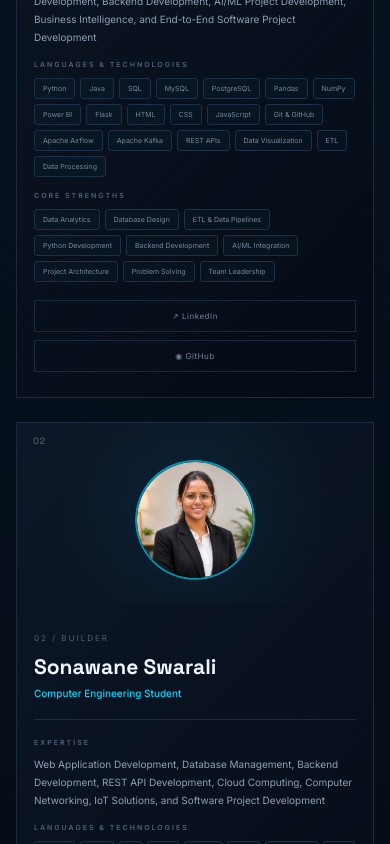
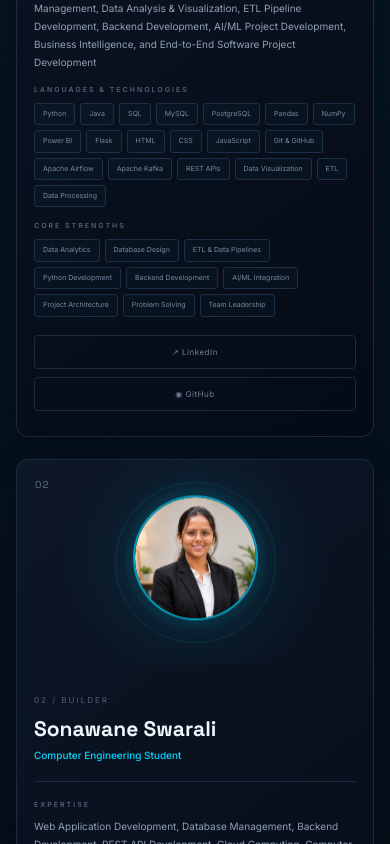
Before and after one commit to vidyawaghchaure-data/tech-builders, a React (Vite) app: page / in a window 390 px wide. Shown: the part 3080-3924 px from the top of the page. Built offline with nearby package versions, Linux system fonts and the light colour scheme.

Commit message:
Fix responsive team members section

```diff
--- a/src/index.css
+++ b/src/index.css
@@ -77,7 +77,6 @@ button {
   overflow: hidden;
 }
 
-
 /* =========================================================
    NAVBAR
 ========================================================= */
@@ -238,7 +237,6 @@ button {
     opacity: 0.4;
   }
 }
-
 
 /* =========================================================
    GENERAL
@@ -341,7 +339,6 @@ h2 span {
 
   color: var(--cyan);
 }
-
 
 /* =========================================================
    HERO
@@ -498,7 +495,6 @@ h2 span {
   font-size: 9px;
 }
 
-
 /* =========================================================
    ABOUT
 ========================================================= */
@@ -533,7 +529,6 @@ h2 span {
   line-height: 1.9;
 }
 
-
 /* =========================================================
    MISSION
 ========================================================= */
@@ -601,30 +596,37 @@ h2 span {
   line-height: 1.7;
 }
 
-
 /* =========================================================
-   TEAM
+   TEAM MEMBERS — RESPONSIVE + ANIMATED
 ========================================================= */
 
 .team {
+  position: relative;
+  overflow: hidden;
   border-top: 1px solid var(--border);
-
   background:
-    radial-gradient(
-      circle at 50% 20%,
-      rgba(0, 217, 255, 0.035),
-      transparent 35%
-    ),
+    radial-gradient(circle at 50% 15%, rgba(0, 217, 255, 0.055), transparent 34%),
     #050b16;
 }
 
+.team::before {
+  content: "";
+  position: absolute;
+  inset: 0;
+  pointer-events: none;
+  background:
+    linear-gradient(rgba(0, 217, 255, 0.018) 1px, transparent 1px),
+    linear-gradient(90deg, rgba(0, 217, 255, 0.018) 1px, transparent 1px);
+  background-size: 55px 55px;
+  mask-image: linear-gradient(to bottom, black, transparent 85%);
+}
+
 .team-heading {
+  position: relative;
+  z-index: 1;
   display: grid;
-
   grid-template-columns: 1fr 1fr;
-
   gap: 80px;
-
   margin-top: 55px;
 }
 
@@ -635,269 +637,245 @@ h2 span {
 .crew-status {
   display: flex;
   align-items: center;
-
   gap: 8px;
-
   color: #63728a;
-
   font-size: 9px;
-
   letter-spacing: 1.5px;
 }
 
 .team-intro p {
   margin-top: 20px;
-
   color: var(--muted);
-
   font-size: 13px;
-
   line-height: 1.8;
 }
 
 .team-grid {
+  position: relative;
+  z-index: 1;
   display: grid;
-
   grid-template-columns: repeat(2, minmax(0, 1fr));
-
-  gap: 20px;
-
+  gap: 24px;
   margin-top: 70px;
 }
 
-
-/* TEAM CARD */
-
 .member-card {
+  position: relative;
   display: grid;
-
-  grid-template-columns: 220px minmax(0, 1fr);
-
+  grid-template-columns: minmax(170px, 0.8fr) minmax(0, 1.2fr);
   min-width: 0;
-
   overflow: hidden;
-
+  isolation: isolate;
   border: 1px solid var(--border);
-
-  background:
-    linear-gradient(
-      135deg,
-      rgba(13, 23, 39, 0.98),
-      rgba(5, 11, 22, 0.98)
-    );
-
-  transition:
-    transform 0.3s,
-    border-color 0.3s;
+  border-radius: 12px;
+  background: linear-gradient(145deg, rgba(13, 23, 39, 0.98), rgba(5, 11, 22, 0.98));
+  box-shadow: 0 15px 45px rgba(0, 0, 0, 0.18);
+  transform: translateY(20px);
+  opacity: 0;
+  animation: memberCardIn 0.7s cubic-bezier(.2,.7,.2,1) forwards;
+  transition: transform 0.35s ease, border-color 0.35s ease, box-shadow 0.35s ease;
+}
+
+.member-card:nth-child(1) { animation-delay: 0.08s; }
+.member-card:nth-child(2) { animation-delay: 0.16s; }
+.member-card:nth-child(3) { animation-delay: 0.24s; }
+.member-card:nth-child(4) { animation-delay: 0.32s; }
+.member-card:nth-child(5) { animation-delay: 0.40s; }
+
+.member-card::after {
+  content: "";
+  position: absolute;
+  inset: 0;
+  z-index: -1;
+  opacity: 0;
+  background: radial-gradient(circle at 20% 20%, rgba(0, 217, 255, 0.12), transparent 38%);
+  transition: opacity 0.35s ease;
 }
 
 .member-card:hover {
-  transform: translateY(-6px);
-
-  border-color: rgba(0, 217, 255, 0.5);
-}
+  transform: translateY(-8px);
+  border-color: rgba(0, 217, 255, 0.55);
+  box-shadow: 0 20px 55px rgba(0, 217, 255, 0.08);
+}
+
+.member-card:hover::after {
+  opacity: 1;
+}
+
+/* PHOTO */
 
 .member-photo-wrapper {
   position: relative;
-
   display: flex;
-
   align-items: center;
-
   justify-content: center;
-
+  min-width: 0;
   min-height: 330px;
-
-  background:
-    radial-gradient(
-      circle,
-      rgba(0, 217, 255, 0.08),
-      transparent 65%
-    );
+  padding: 28px 18px;
+  overflow: hidden;
+  background: radial-gradient(circle at center, rgba(0, 217, 255, 0.10), transparent 65%);
+}
+
+.member-photo-wrapper::after {
+  content: "";
+  position: absolute;
+  width: 210px;
+  height: 210px;
+  border: 1px solid rgba(0, 217, 255, 0.12);
+  border-radius: 50%;
+  animation: photoRing 7s linear infinite;
+  pointer-events: none;
 }
 
 .member-photo {
+  position: relative;
+  z-index: 2;
   width: 155px;
   height: 155px;
-
   min-width: 155px;
   min-height: 155px;
-
-  aspect-ratio: 1 / 1;
-
-  flex-shrink: 0;
-
+  flex: 0 0 155px;
+  overflow: hidden;
+  border: 2px solid rgba(0, 217, 255, 0.7);
   border-radius: 50%;
-
-  clip-path: circle(50% at 50% 50%);
-
-  overflow: hidden;
-
-  isolation: isolate;
-
-  border: 2px solid rgba(0, 217, 255, 0.65);
-
   background: #0b1424;
-
-  box-shadow:
-    0 0 0 8px rgba(0, 217, 255, 0.035),
-    0 0 35px rgba(0, 217, 255, 0.08);
+  box-shadow: 0 0 0 8px rgba(0, 217, 255, 0.035), 0 0 35px rgba(0, 217, 255, 0.13);
+  animation: photoFloat 4s ease-in-out infinite;
 }
 
 .member-photo img {
+  display: block;
   width: 100%;
   height: 100%;
-
-  display: block;
-
+  max-width: 100%;
   object-fit: cover;
-
   object-position: center;
-
   border-radius: 50%;
 }
 
 .member-index {
   position: absolute;
-
   top: 18px;
   left: 18px;
-
+  z-index: 3;
   color: #607087;
-
   font-family: var(--font-display);
-
   font-size: 10px;
-
   letter-spacing: 1px;
 }
+
+/* INFORMATION */
 
 .member-info {
   min-width: 0;
-
   padding: 28px 25px;
+  overflow-wrap: anywhere;
 }
 
 .member-number {
   color: #526178;
-
   font-size: 8px;
-
   letter-spacing: 2px;
 }
 
 .member-info h3 {
   margin-top: 14px;
-
   color: #f1f6fd;
-
   font-size: 24px;
-
   line-height: 1.1;
 }
 
 .member-info h4 {
   margin-top: 8px;
-
   color: var(--cyan);
-
   font-size: 10px;
-
   font-weight: 500;
-
   line-height: 1.5;
 }
 
 .member-line {
   width: 100%;
   height: 1px;
-
   margin: 18px 0;
-
   background: var(--border);
 }
 
 .expertise-title {
   margin-top: 14px;
-
   color: #526178;
-
   font-size: 7px;
-
   font-weight: 600;
-
   letter-spacing: 2px;
 }
 
 .expertise {
   margin-top: 8px;
-
   color: #91a0b4;
-
   font-size: 10px;
-
   line-height: 1.7;
 }
 
 .skill-tags {
   display: flex;
-
   flex-wrap: wrap;
-
   gap: 5px;
-
   margin-top: 9px;
 }
 
 .skill-tags span,
 .tags span {
   padding: 6px 8px;
-
   border: 1px solid #1d3048;
-
   border-radius: 3px;
-
   background: rgba(0, 217, 255, 0.025);
-
   color: #77879d;
-
   font-size: 7px;
-
-  line-height: 1;
-
-  white-space: nowrap;
+  line-height: 1.2;
+  white-space: normal;
 }
 
 .member-links {
   display: flex;
-
   flex-wrap: wrap;
-
   gap: 10px;
-
   margin-top: 22px;
 }
 
 .member-links a {
+  display: inline-flex;
+  align-items: center;
+  justify-content: center;
+  min-height: 34px;
   padding: 8px 11px;
-
   border: 1px solid var(--border);
-
+  border-radius: 4px;
   color: #718198;
-
   font-size: 8px;
-
   letter-spacing: 0.5px;
-
-  transition: 0.25s;
+  transition: 0.25s ease;
 }
 
 .member-links a:hover {
   border-color: var(--cyan);
-
   color: var(--cyan);
-}
-
+  transform: translateY(-2px);
+}
+
+@keyframes memberCardIn {
+  from { opacity: 0; transform: translateY(20px); }
+  to { opacity: 1; transform: translateY(0); }
+}
+
+@keyframes photoFloat {
+  0%, 100% { transform: translateY(0); }
+  50% { transform: translateY(-7px); }
+}
+
+@keyframes photoRing {
+  from { transform: rotate(0deg) scale(0.96); }
+  50% { transform: rotate(180deg) scale(1.03); }
+  to { transform: rotate(360deg) scale(0.96); }
+}
 
 /* =========================================================
    PROJECTS
@@ -991,7 +969,6 @@ h2 span {
 
   margin-top: 20px;
 }
-
 
 /* =========================================================
    FUTURISTIC TECHNOLOGY // TOOLBOX
@@ -1288,7 +1265,6 @@ h2 span {
     inset 0 0 20px rgba(0, 217, 255, 0.04);
 }
 
-
 /* =========================================================
    MISSION PROTOCOL // FROM IDEA TO EXECUTION
 ========================================================= */
@@ -1535,7 +1511,6 @@ h2 span {
   line-height: 1.7;
 }
 
-
 /* =========================================================
    CONTACT
 ========================================================= */
@@ -1602,7 +1577,6 @@ h2 span {
   margin-top: 30px;
 }
 
-
 /* =========================================================
    MODAL
 ========================================================= */
@@ -1798,7 +1772,6 @@ h2 span {
   cursor: pointer;
 }
 
-
 /* SUCCESS */
 
 .success-screen {
@@ -1864,7 +1837,6 @@ h2 span {
   margin-top: 30px;
 }
 
-
 /* =========================================================
    FOOTER
 ========================================================= */
@@ -1907,7 +1879,6 @@ footer p {
   letter-spacing: 1px;
 }
 
-
 /* =========================================================
    ANIMATIONS
 ========================================================= */
@@ -1940,7 +1911,6 @@ footer p {
   }
 }
 
-
 /* =========================================================
    TABLET
 ========================================================= */
@@ -1965,13 +1935,12 @@ footer p {
     padding-left: 5%;
     padding-right: 5%;
   }
-
   .team-grid {
     grid-template-columns: 1fr;
   }
 
   .member-card {
-    grid-template-columns: 260px minmax(0, 1fr);
+    grid-template-columns: minmax(220px, 0.7fr) minmax(0, 1.3fr);
   }
 
 .tech-list {
@@ -1987,7 +1956,6 @@ footer p {
   }
 
 }
-
 
 /* =========================================================
    MOBILE
@@ -2017,7 +1985,6 @@ footer p {
   .status {
     margin-left: auto;
   }
-
 
   /* HERO */
 
@@ -2065,7 +2032,6 @@ footer p {
     margin-top: 55px;
   }
 
-
   /* GENERAL */
 
   .section {
@@ -2080,7 +2046,6 @@ footer p {
     letter-spacing: -2px;
   }
 
-
   /* ABOUT */
 
   .two-column {
@@ -2095,7 +2060,6 @@ footer p {
     font-size: 12px;
   }
 
-
   /* MISSION */
 
   .mission > h2 {
@@ -2115,15 +2079,11 @@ footer p {
   .mission-box h3 {
     margin-top: 45px;
   }
-
-
-  /* TEAM (MOBILE LAYOUT FIX) */
+  /* TEAM — MOBILE */
 
   .team-heading {
     grid-template-columns: 1fr;
-
     gap: 30px;
-
     margin-top: 45px;
   }
 
@@ -2133,109 +2093,54 @@ footer p {
 
   .team-grid {
     grid-template-columns: 1fr;
-
-    gap: 24px;
-
+    gap: 22px;
     margin-top: 40px;
   }
 
   .member-card {
     display: flex;
-
     flex-direction: column;
-
     width: 100%;
-
-    overflow: hidden;
+    min-width: 0;
+    border-radius: 12px;
   }
 
   .member-photo-wrapper {
-    position: relative;
-
-    display: flex;
-
-    align-items: center;
-
-    justify-content: center;
-
     width: 100%;
-
-    min-height: 220px;
-
-    padding: 24px 0 10px 0;
-
-    background:
-      radial-gradient(
-        circle,
-        rgba(0, 217, 255, 0.08),
-        transparent 70%
-      );
+    min-height: 235px;
+    height: 235px;
+    padding: 25px 0;
+  }
+
+  .member-photo-wrapper::after {
+    width: 185px;
+    height: 185px;
   }
 
   .member-photo {
-    width: 140px;
-    height: 140px;
-
-    min-width: 140px;
-    min-height: 140px;
-
-    aspect-ratio: 1 / 1;
-
-    flex-shrink: 0;
-
-    border-radius: 50%;
-
-    clip-path: circle(50% at 50% 50%);
-
-    overflow: hidden;
-
-    isolation: isolate;
-
-    border: 2px solid rgba(0, 217, 255, 0.65);
-
-    background: #0b1424;
-
-    box-shadow:
-      0 0 0 6px rgba(0, 217, 255, 0.035),
-      0 0 25px rgba(0, 217, 255, 0.1);
-  }
-
-  .member-photo img {
-    width: 100%;
-    height: 100%;
-
-    display: block;
-
-    object-fit: cover;
-
-    object-position: center;
-
-    border-radius: 50%;
-  }
-
-  .member-index {
-    top: 12px;
-
-    left: 16px;
-
-    font-size: 9px;
+    width: 145px;
+    height: 145px;
+    min-width: 145px;
+    min-height: 145px;
+    flex-basis: 145px;
   }
 
   .member-info {
     width: 100%;
-
-    padding: 20px 20px 24px 20px;
+    padding: 22px 20px 25px;
   }
 
   .member-info h3 {
     margin-top: 10px;
-
-    font-size: 20px;
+    font-size: 21px;
+  }
+
+  .member-info h4 {
+    font-size: 10px;
   }
 
   .expertise {
     font-size: 10px;
-
     line-height: 1.8;
   }
 
@@ -2244,25 +2149,15 @@ footer p {
   }
 
   .member-links {
-    display: flex;
-
-    flex-wrap: wrap;
-
     gap: 8px;
-
     margin-top: 18px;
   }
 
   .member-links a {
-    flex: 1;
-
-    min-width: calc(50% - 4px);
-
+    flex: 1 1 calc(50% - 8px);
+    min-width: 120px;
     text-align: center;
-
-    padding: 10px 8px;
-  }
-
+  }
 
   /* PROJECTS */
 
@@ -2282,7 +2177,6 @@ footer p {
     margin-top: 45px;
   }
 
-
   /* TECHNOLOGY */
 
   .technology h2 {
@@ -2301,7 +2195,6 @@ footer p {
     font-size: 9px;
   }
 
-
   /* PROCESS */
 
   .process h2 {
@@ -2325,7 +2218,6 @@ footer p {
 
     padding: 0;
   }
-
 
   /* CONTACT */
 
@@ -2344,7 +2236,6 @@ footer p {
   .contact p {
     font-size: 11px;
   }
-
 
   /* MODAL */
 
@@ -2386,7 +2277,6 @@ footer p {
     min-height: 430px;
   }
 
-
   /* FOOTER */
 
   footer {
@@ -2402,7 +2292,6 @@ footer p {
   }
 
 }
-
 
 /* =========================================================
    SMALL MOBILE
@@ -2425,17 +2314,22 @@ footer p {
       75px
       16px;
   }
-
   .member-photo-wrapper {
-    min-height: 180px;
+    min-height: 205px;
+    height: 205px;
+  }
+
+  .member-photo-wrapper::after {
+    width: 165px;
+    height: 165px;
   }
 
   .member-photo {
-    width: 120px;
-    height: 120px;
-
-    min-width: 120px;
-    min-height: 120px;
+    width: 125px;
+    height: 125px;
+    min-width: 125px;
+    min-height: 125px;
+    flex-basis: 125px;
   }
 
 .member-info {
```
Lines whose indentation alone changed are shown as unchanged.
